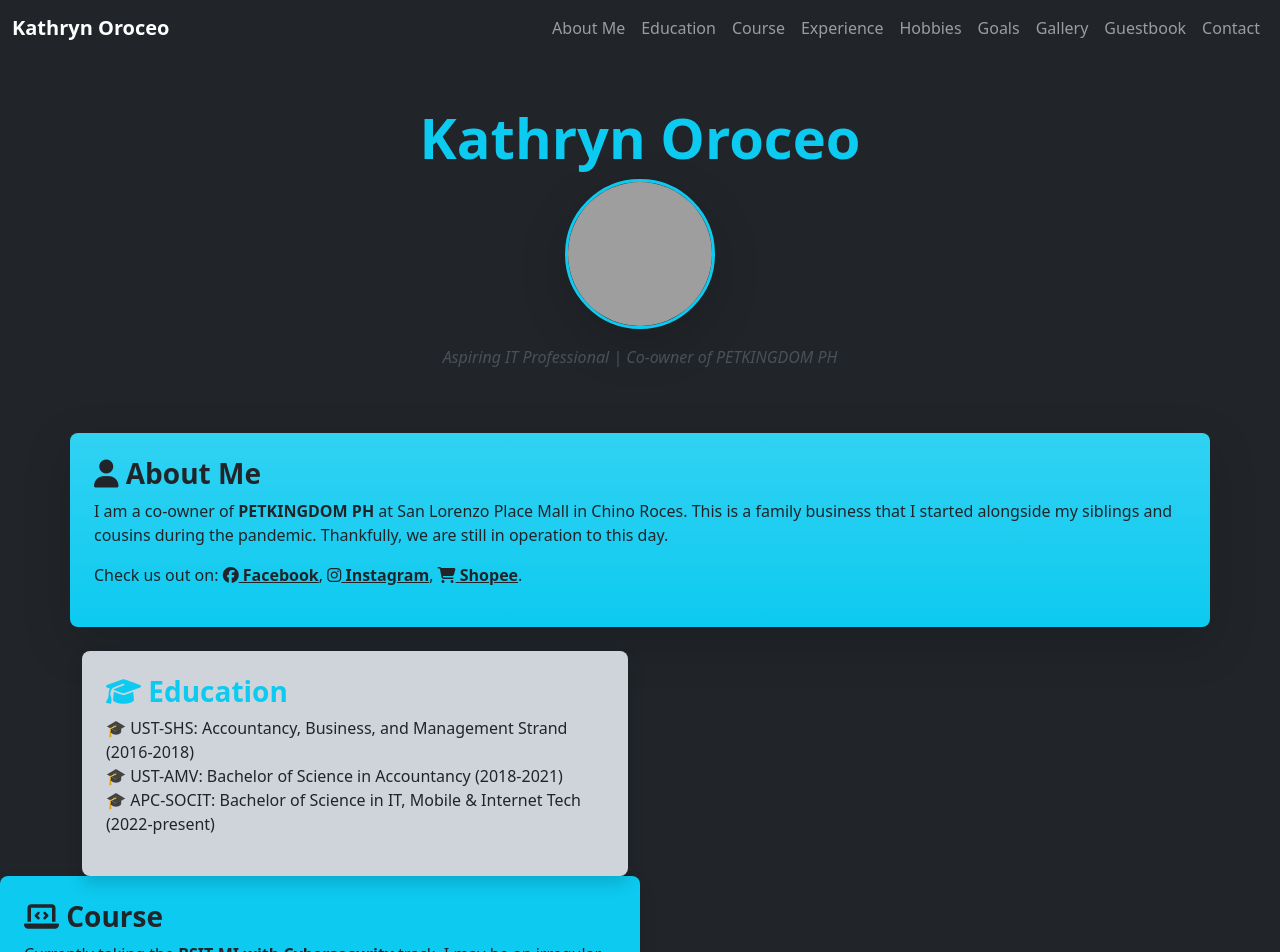
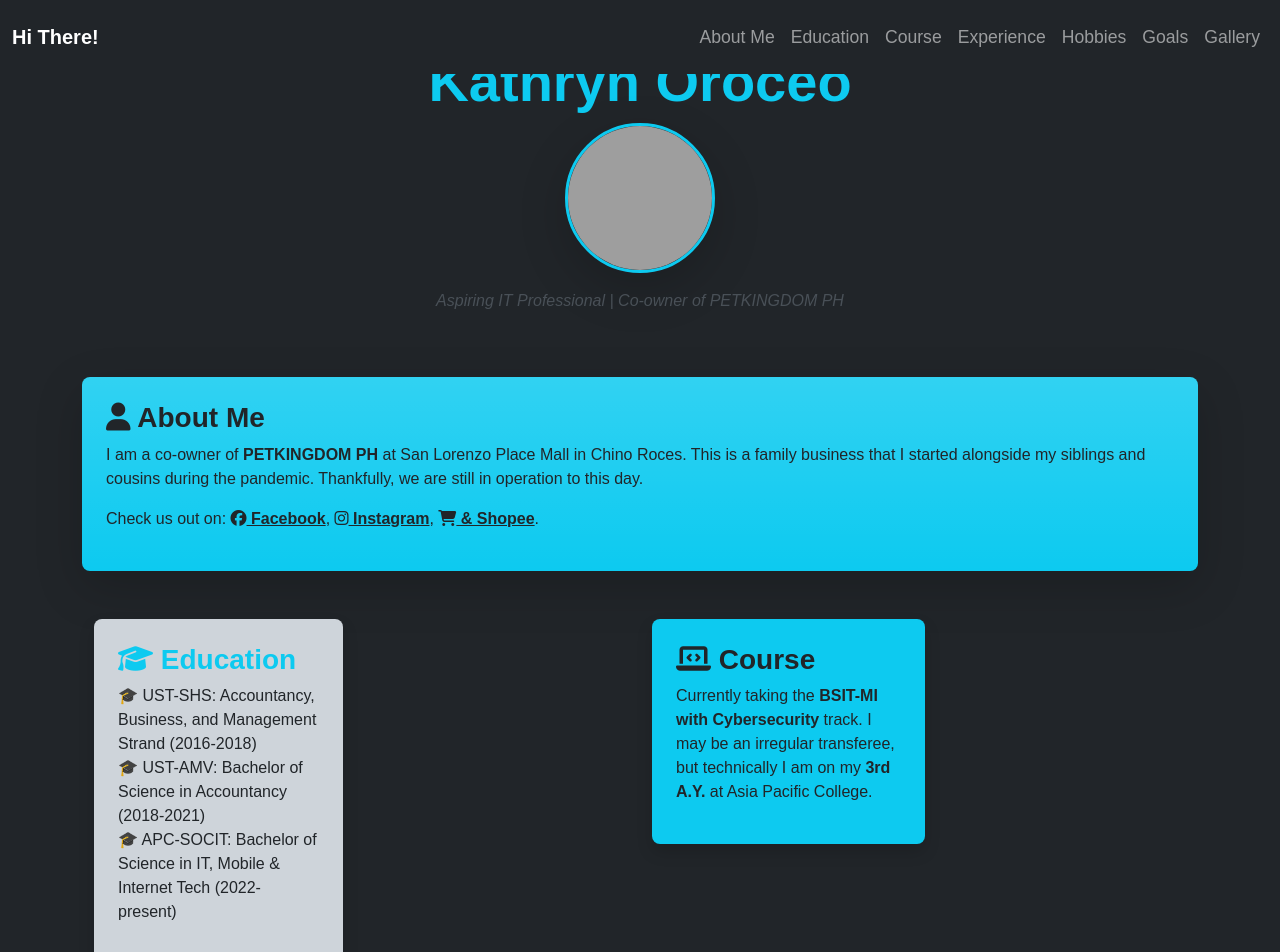
Before and after one commit to kporoceo/personal-website-finals, a Vue app in the folder vue-project/: page / in a window 1280 px wide. Shown: the top 952 px of the page. Built offline with nearby package versions, Linux system fonts and the light colour scheme; grey boxes are pictures that could not be loaded.

Commit message:
fixed navbar

```diff
--- a/vue-project/src/App.vue
+++ b/vue-project/src/App.vue
@@ -1,15 +1,28 @@
 <template>
-  <div class="bg-dark text-light">
+  <div class="bg-dark text-light min-vh-100">
     <NavBar />
     <Header />
+    <div class="container">
       <AboutMe />
+      <div class="row g-4 my-4">
+        <div class="col-md-6">
           <Education />
+        </div>
+        <div class="col-md-6">
           <Course />
+        </div>
+      </div>
+      <div class="row g-4 my-4">
+        <div class="col-md-6">
           <Experience />
+        </div>
+        <div class="col-md-6">
           <Hobbies />
+        </div>
+      </div>
       <Goals />
       <Gallery />
-
+    </div>
   </div>
 </template>
 
@@ -24,7 +37,6 @@ import Hobbies from './components/Hobbies.vue';
 import Goals from './components/Goals.vue';
 import Gallery from './components/Gallery.vue';
 
-
 export default {
   components: {
     NavBar,
@@ -35,12 +47,14 @@ export default {
     Experience,
     Hobbies,
     Goals,
-    Gallery,
-
+    Gallery
   }
-}
+};
 </script>
 
 <style>
-/* Global styles can go here */
+/* Global styles */
+body {
+  font-family: Arial, sans-serif;
+}
 </style>
--- a/vue-project/src/components/AboutMe.vue
+++ b/vue-project/src/components/AboutMe.vue
@@ -10,7 +10,7 @@
           <p>Check us out on:
             <a href="https://www.facebook.com/PETKINGDOMPH" target="_blank" class="text-dark fw-bold"><i class="fab fa-facebook"></i> Facebook</a>,
             <a href="https://www.instagram.com/petkingdomph/" target="_blank" class="text-dark fw-bold"><i class="fab fa-instagram"></i> Instagram</a>,
-            <a href="https://shopee.ph/petkingdomph" target="_blank" class="text-dark fw-bold"><i class="fas fa-shopping-cart"></i> Shopee</a>.
+            <a href="https://shopee.ph/petkingdomph" target="_blank" class="text-dark fw-bold"><i class="fas fa-shopping-cart"></i> & Shopee</a>.
           </p>
         </div>
       </div>
--- a/vue-project/src/components/NavBar.vue
+++ b/vue-project/src/components/NavBar.vue
@@ -1,7 +1,7 @@
 <template>
-    <nav class="navbar navbar-expand-lg navbar-dark bg-dark">
+    <nav class="navbar navbar-expand-lg navbar-dark bg-dark fixed-top">
       <div class="container-fluid">
-        <a class="navbar-brand fw-bold" href="#">Kathryn Oroceo</a>
+        <a class="navbar-brand fw-bold" href="#">Hi There!</a>
         <button class="navbar-toggler" type="button" data-bs-toggle="collapse" data-bs-target="#navbarNav" aria-controls="navbarNav" aria-expanded="false" aria-label="Toggle navigation">
           <span class="navbar-toggler-icon"></span>
         </button>
@@ -14,8 +14,6 @@
             <li class="nav-item"><a class="nav-link" href="#hobbies">Hobbies</a></li>
             <li class="nav-item"><a class="nav-link" href="#goals">Goals</a></li>
             <li class="nav-item"><a class="nav-link" href="#gallery">Gallery</a></li>
-            <li class="nav-item"><a class="nav-link" href="#guestbook">Guestbook</a></li>
-            <li class="nav-item"><a class="nav-link" href="#contact">Contact</a></li>
           </ul>
         </div>
       </div>
@@ -30,4 +28,10 @@
 
   <style scoped>
   /* Add component-specific styles here */
+  .navbar {
+    padding: 1rem 0;
+  }
+  .nav-link {
+    font-size: 1.1rem;
+  }
   </style>
```
Lines whose indentation alone changed are shown as unchanged.
